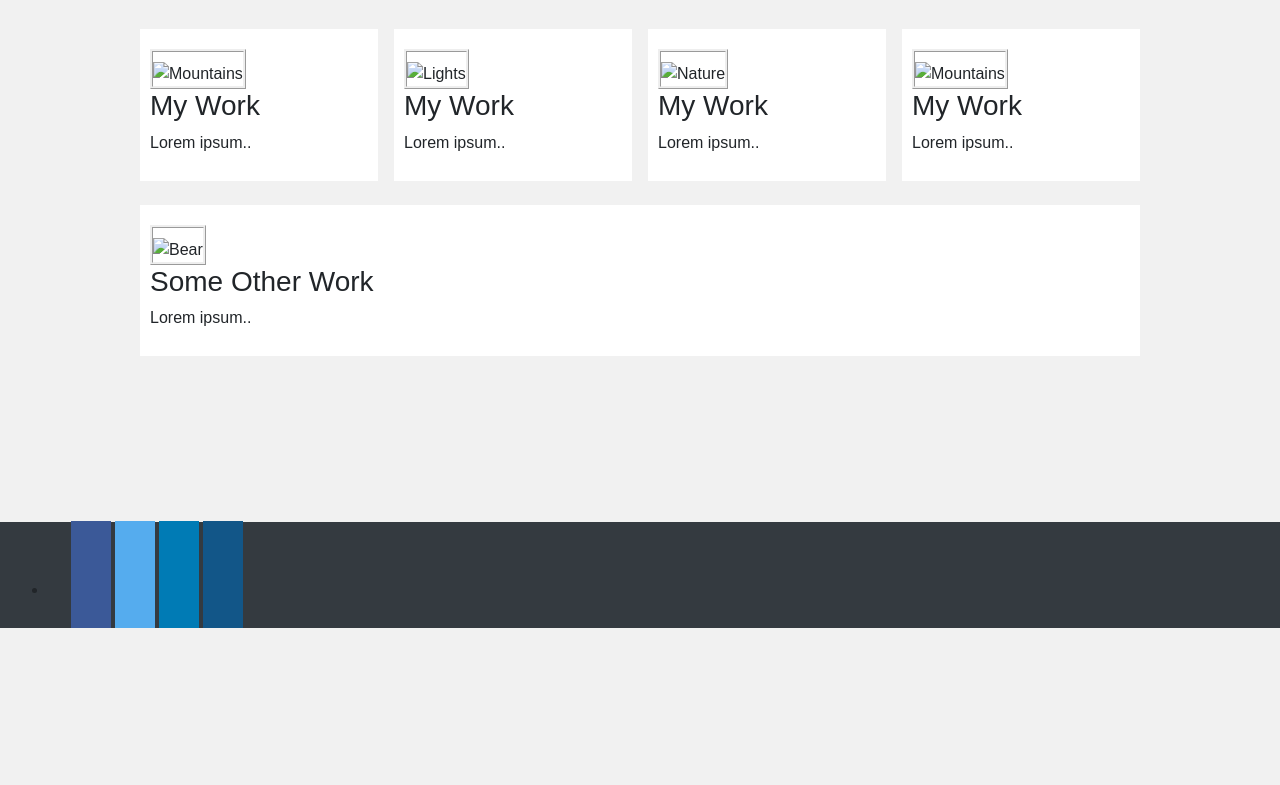
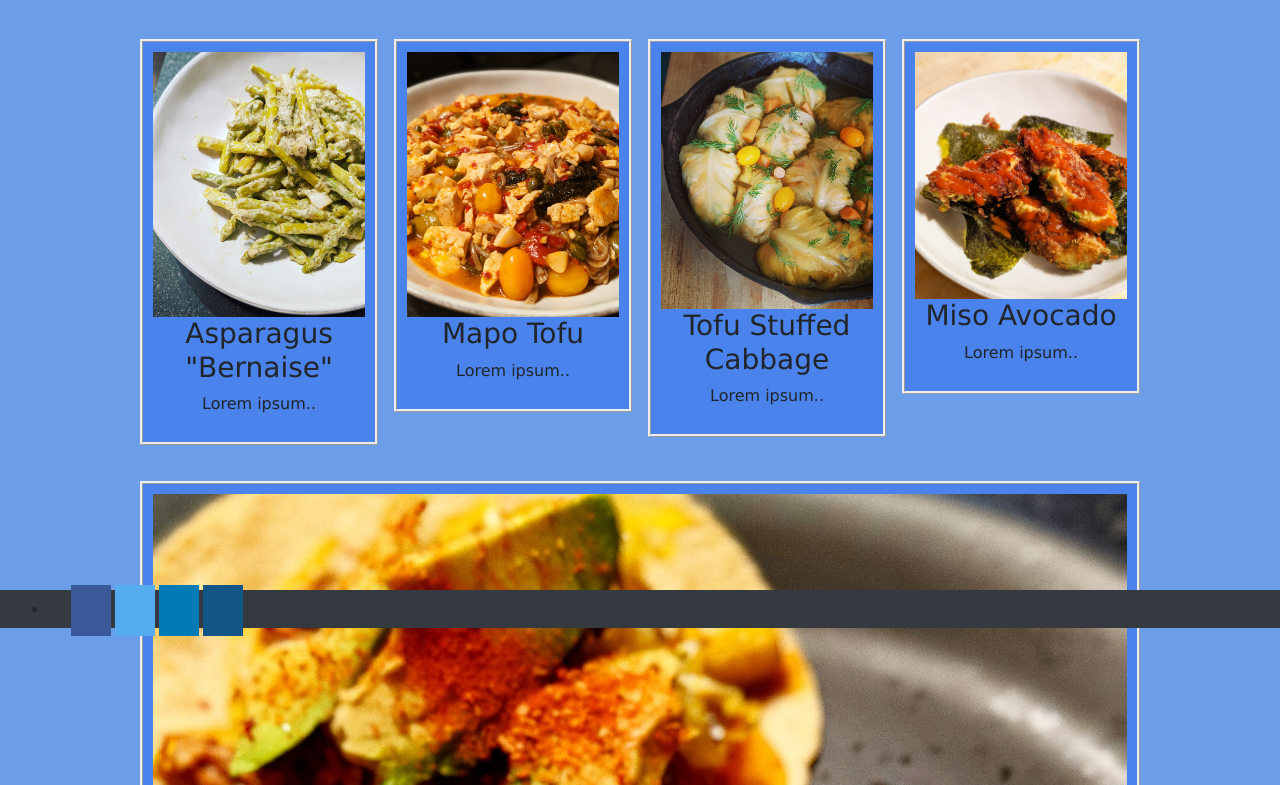
Before and after one commit to ilyublinsky/bcs-homework-assignment-2, a plain HTML site: page portfolio.html in a window 1280 px wide. Shown: the part 172-957 px from the top of the page. Before the commit the page ends 800 px from the top, so only its background shows below. Drawn offline with nearby package versions, Linux system fonts and the light colour scheme.

Commit message:
portfolio html css and img folder edit. nav bar still needs editing.

```diff
--- a/assets/portfolio.css
+++ b/assets/portfolio.css
@@ -19,18 +19,16 @@ h1 {
     text-overflow: clip;
     font-size: 40px;
     font-variant: small-caps;
-    margin-right: 30%;
-}
+    margin-trim: initial;
+  }
 
-h2 {
-    font-size: 18px;
-}
-
-img {
+.content {
     border-image: 20%;
     border-style: ridge;
     margin-top: 10px;
     padding-top: 10px;
+    margin-bottom: 10px;
+    padding-bottom: 10px;
     align-items: center;
 }
 
@@ -39,12 +37,12 @@ img {
 }
 
 body {
-  background-color: #f1f1f1;
+  background-color: #6b9de9;
   padding: 20px;
-  font-family: Arial;
+  text-align: center;
+  font-family: 'Lucida Sans', 'Lucida Sans Regular', 'Lucida Grande', 'Lucida Sans Unicode', Geneva, Verdana, sans-serif;
 }
 
-/* Center website */
 .main {
   max-width: 1000px;
   margin: auto;
@@ -59,35 +57,31 @@ h1 {
   margin: 8px -16px;
 }
 
-/* Add padding BETWEEN each column (if you want) */
 .row,
 .row > .column {
   padding: 8px;
 }
 
-/* Create four equal columns that floats next to each other */
 .column {
   float: left;
   width: 25%;
 }
 
-/* Clear floats after rows */
 .row:after {
   content: "";
   display: table;
   clear: both;
 }
 
-/* Content */
 .content {
-  background-color: white;
+  background-color: rgb(74, 131, 236);
   padding: 10px;
 }
 
 .fa {
   padding: 20px;
-  font-size: 60px;
-  width: 50px;
+  font-size: 10px;
+  width: 10px;
   text-align: center;
   text-decoration: none;
   margin: 5px 2px;
@@ -96,7 +90,6 @@ h1 {
 .fa:hover {
     opacity: 0.7;
 }
-
 .fa-facebook {
   background: #3B5998;
   color: white;
@@ -118,14 +111,12 @@ h1 {
   color: white;
 }
 
-/* Responsive layout - makes a two column-layout instead of four columns */
 @media screen and (max-width: 900px) {
   .column {
     width: 50%;
   }
 }
 
-/* Responsive layout - makes the two columns stack on top of each other instead of next to each other */
 @media screen and (max-width: 600px) {
   .column {
     width: 100%;
--- a/portfolio.html
+++ b/portfolio.html
@@ -34,43 +34,43 @@
       <br>
 <div class="main">
 
-  <h1>Portfolio</h1>
+  <h1>Vegan Dishes</h1>
   <hr>
 
   <div class="row">
     <div class="column">
       <div class="content">
-        <img src="mountains.jpg" alt="Mountains" style="width:100%">
-        <h3>My Work</h3>
+        <img src="assets/portfolio-images/vegan-dish-1.jpg" alt="vegan-dish-1" style="width: 100%">
+        <h3>Asparagus "Bernaise"</h3>
         <p>Lorem ipsum..</p>
       </div>
     </div>
     <div class="column">
       <div class="content">
-        <img src="lights.jpg" alt="Lights" style="width:100%">
-        <h3>My Work</h3>
+        <img src="assets/portfolio-images/vegan-dish-2.jpg" alt="vegan-dish-2" style="width:100%">
+        <h3>Mapo Tofu</h3>
         <p>Lorem ipsum..</p>
       </div>
     </div>
     <div class="column">
       <div class="content">
-        <img src="nature.jpg" alt="Nature" style="width:100%">
-        <h3>My Work</h3>
+        <img src="assets/portfolio-images/vegan-dish-3.jpg" alt="vegan-dish-3" style="width:100%">
+        <h3>Tofu Stuffed Cabbage</h3>
         <p>Lorem ipsum..</p>
       </div>
     </div>
     <div class="column">
       <div class="content">
-        <img src="mountains.jpg" alt="Mountains" style="width:100%">
-        <h3>My Work</h3>
+        <img src="assets/portfolio-images/vegan-dish-4.jpg" alt="vegan-dish-4" style="width:100%">
+        <h3>Miso Avocado</h3>
         <p>Lorem ipsum..</p>
       </div>
     </div>
   </div>
 
   <div class="content">
-    <img src="bear.jpg" alt="Bear" style="width:100%">
-    <h3>Some Other Work</h3>
+    <img src="assets/portfolio-images/vegan-dish-6.jpg" alt="vegan-dish-6" style="width:100%">
+    <h3>Baby Corn and Smoked Allium Tacos</h3>
     <p>Lorem ipsum..</p>
   </div>
   </div>
```
Also changed, not shown: 1 other file.
